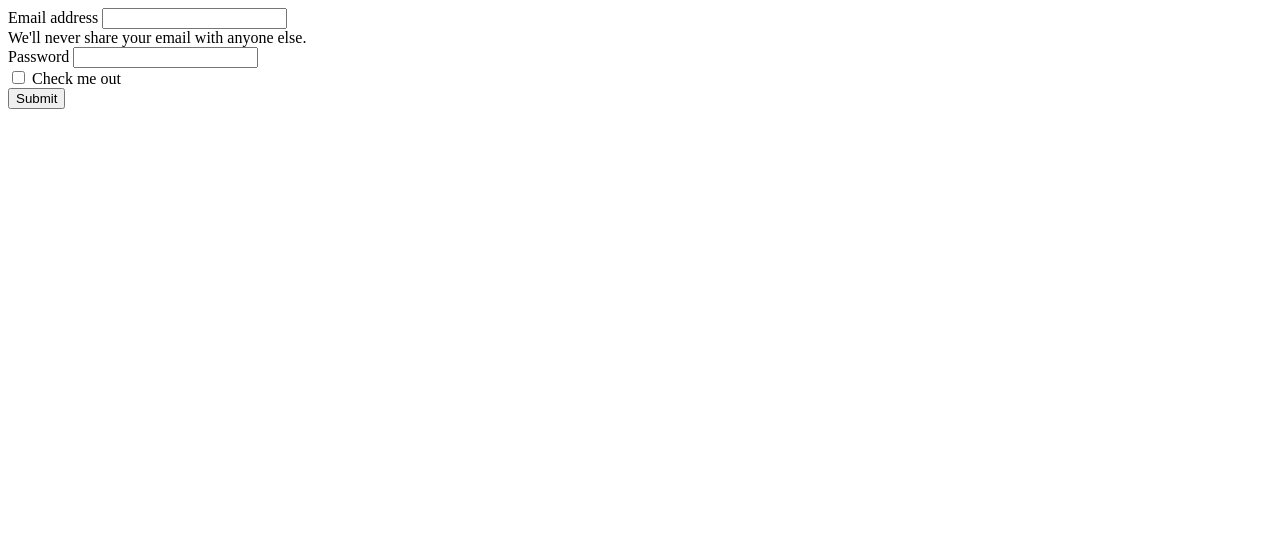
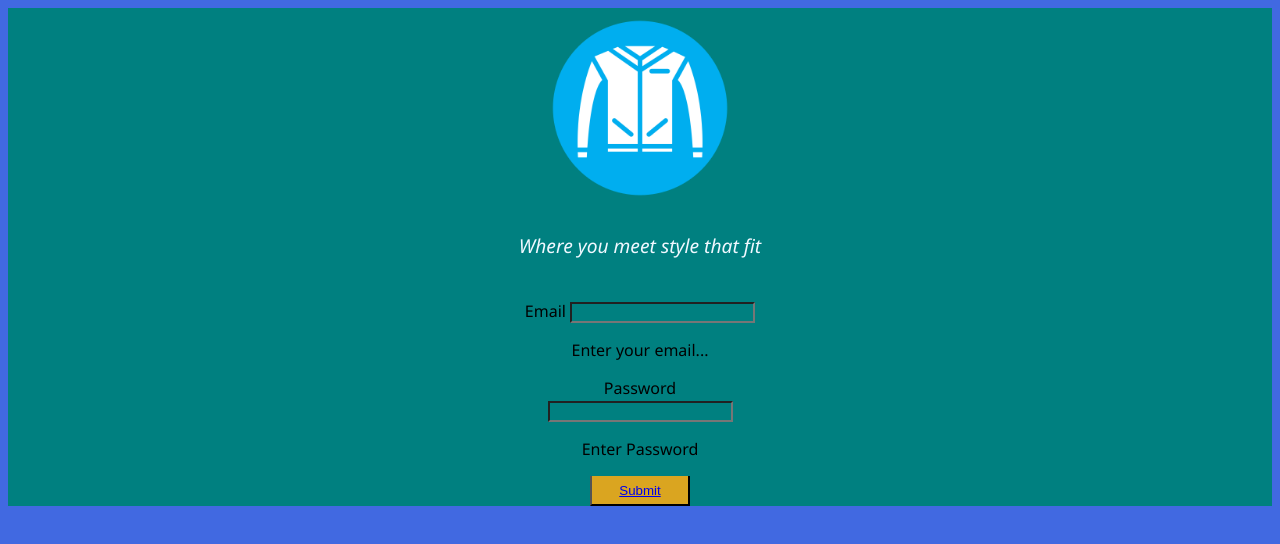
Before and after one commit to NeoMatutoane289/Web-development-Project, a plain HTML site: page LoginPage.html in a window 1280 px wide. Drawn offline with Linux system fonts and the light colour scheme.

Commit message:
login page
basic login page format created with styling

```diff
--- a/LoginPage.html
+++ b/LoginPage.html
@@ -7,20 +7,36 @@
     </head>
     <body>
         <form>
-            <div class="mb-3">
-            <label for="exampleInputEmail1" class="form-label">Email address</label>
-            <input type="email" class="form-control" id="exampleInputEmail1" aria-describedby="emailHelp">
-            <div id="emailHelp" class="form-text">We'll never share your email with anyone else.</div>
-             </div>
-             <div class="mb-3">
-                <label for="exampleInputPassword1" class="form-label">Password</label>
-                <input type="password" class="form-control" id="exampleInputPassword1">
-             </div>
-             <div class="mb-3 form-check">
-                <input type="checkbox" class="form-check-input" id="exampleCheck1">
-                <label class="form-check-label" for="exampleCheck1">Check me out</label>
-             </div>
-             <a href=""><button type="submit" class="btn btn-primary">Submit</button></a>
-        </form>
+            <a href="LoginPage.html"><img src="images/jacket.png" width="200" height="200"></a>
+            <p id="paragraph1">Where you meet style that fit</p>
+            <br>
+            <form>
+                <label for="userEmailInput">Email</label>
+                <input type="text" id="userEmailInput"/><br><p id="userMessage1">Enter your email...</p>
+                <label for ="userPasswordInput">Password</label><br>
+                <input type="password" id="userPasswordInput"/><br><p id="userMessage2">Enter Password</p>
+                <button><a href="#" onclick="verifyUser()">Submit</a></button>
+            </form>
+        <script>
+            function verifyUser(){
+                var userEmail = document.getElementById("userEmailInput").value;
+                var userPassword = document.getElementById("userPasswordInput").value;
+
+                 checkUserCreds(userEmail,userPassword);
+            }
+
+            function checkUserCreds(userEmail,userPassword){
+                var systemEmail = "matutoaneneo9@gmail.com";
+                var systemPassword = "0677129042";
+
+                if(userEmail == systemEmail && userPassword == systemPassword){
+                    document.getElementById("logInMessage").innerHTML = "Correct, logging you in...";
+                }
+                else{
+                    document.getElementById("logInMessage").innerHTML = "Please enter Correct email or Password";
+                }
+            }
+
+        </script>
     </body>
 </html>
--- a/style.css
+++ b/style.css
@@ -0,0 +1,27 @@
+form{
+    text-align: center;
+    background: teal;
+    font-family: Segoe UI;
+    font-size: medium;
+
+}
+
+button{
+    background: goldenrod;
+    border-top: chocolate;
+    width: 100px;
+    height: 30px;
+}
+#paragraph1{
+    color: aliceblue;
+    font-size: larger;
+    font-style: italic;
+}
+
+body{
+    background: royalblue;
+}
+
+input{
+    background: transparent;
+}
```
